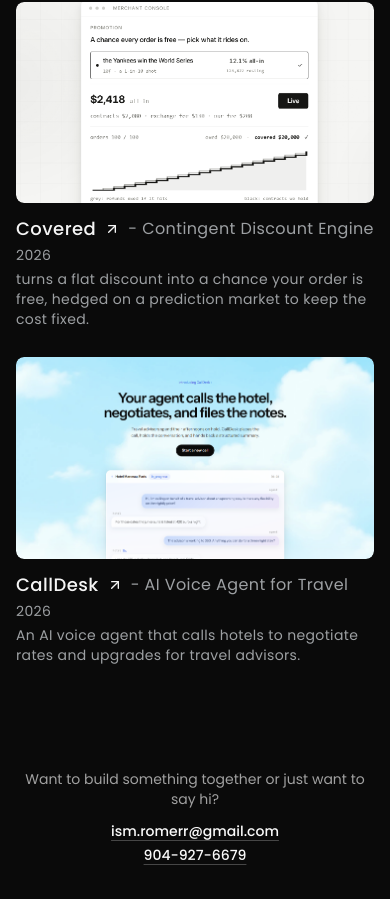
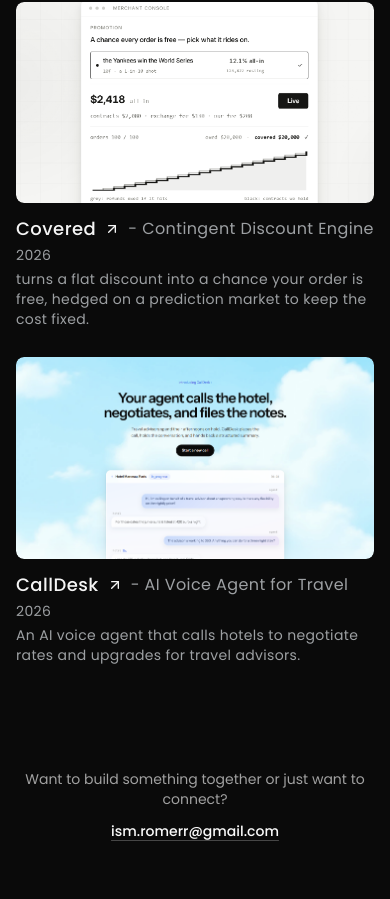
Before and after one commit to ismaelromeroo/personal-portfolio, a Next.js app: page / in a window 390 px wide. Shown: the part 1205-2104 px from the top of the page. Built offline with nearby package versions, Linux system fonts and the light colour scheme.

Commit message:
Remove phone number from contact section

```diff
--- a/frontend/components/portfolio/contact-section.tsx
+++ b/frontend/components/portfolio/contact-section.tsx
@@ -11,12 +11,6 @@ export function ContactSection() {
         >
           {contact.email}
         </a>
-        <a
-          href={`tel:${contact.phone.replace(/[^+\d]/g, "")}`}
-          className="underline decoration-muted-foreground/40 underline-offset-4 transition-colors hover:decoration-foreground"
-        >
-          {contact.phone}
-        </a>
       </div>
     </footer>
   )
--- a/frontend/lib/portfolio-data.ts
+++ b/frontend/lib/portfolio-data.ts
@@ -120,7 +120,6 @@ export const projects: Project[] = [
 ]
 
 export const contact = {
-  prompt: "Want to build something together or just want to say hi?",
+  prompt: "Want to build something together or just want to connect?",
   email: "ism.romerr@gmail.com",
-  phone: "904-927-6679",
 }
```
